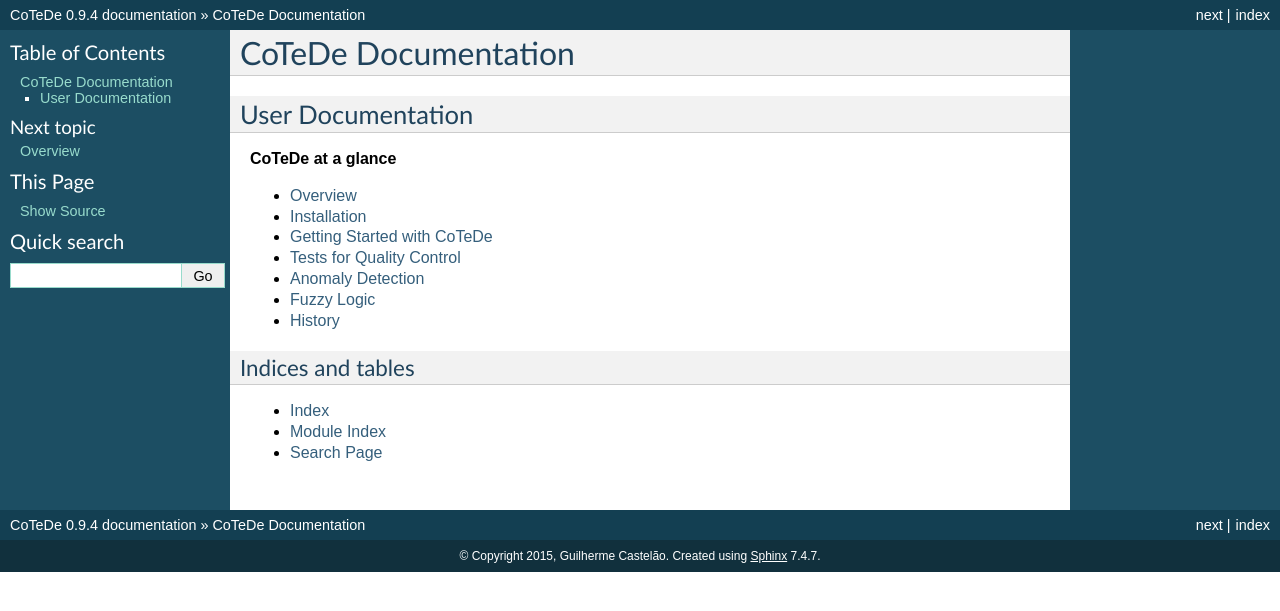
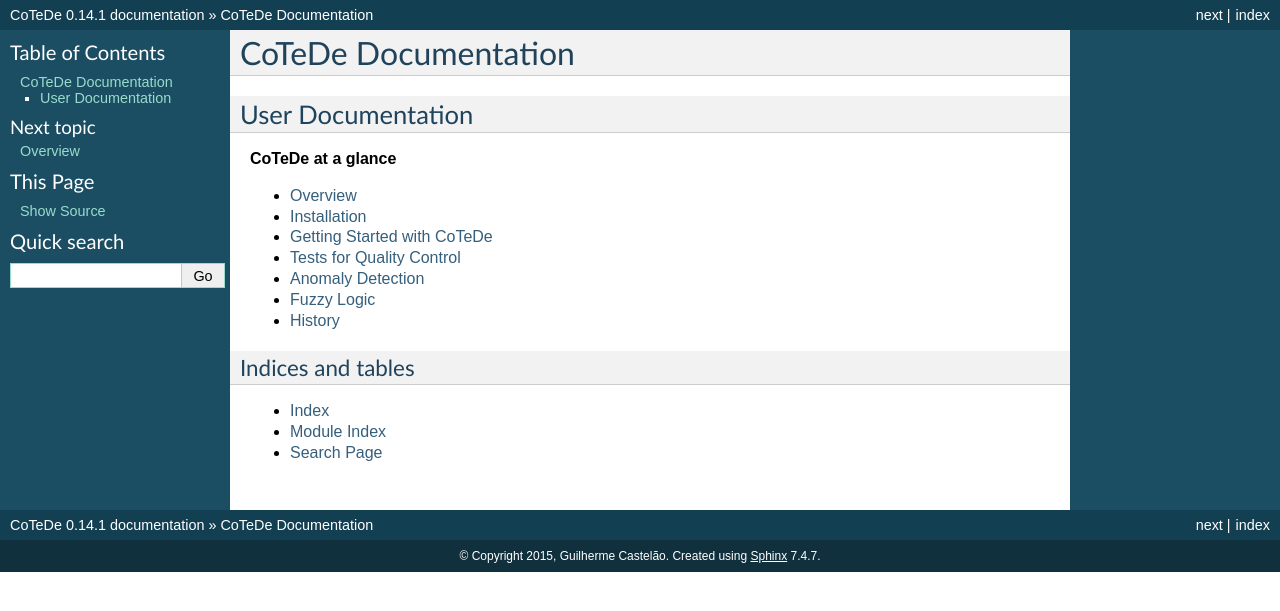
Before and after one commit to castelao/CoTeDe, a Sphinx documentation site: the page built from docs/source/index.rst, in a window 1280 px wide. Shown: the top 611 px of the page. Built offline with Sphinx 7.4.7, drawn with Linux system fonts in a browser that asks for light colours; formulas are drawn with MathJax 3; pages that are not in the unit, such as notebooks, are missing from menus.

Commit message:
Updating docs version.

```diff
--- a/docs/source/conf.py
+++ b/docs/source/conf.py
@@ -54,9 +54,9 @@
 # built documents.
 #
 # The short X.Y version.
-version = '0.9'
+version = '0.14'
 # The full version, including alpha/beta/rc tags.
-release = '0.9.4'
+release = '0.14.1'
 
 # The language for content autogenerated by Sphinx. Refer to documentation
 # for a list of supported languages.
```
